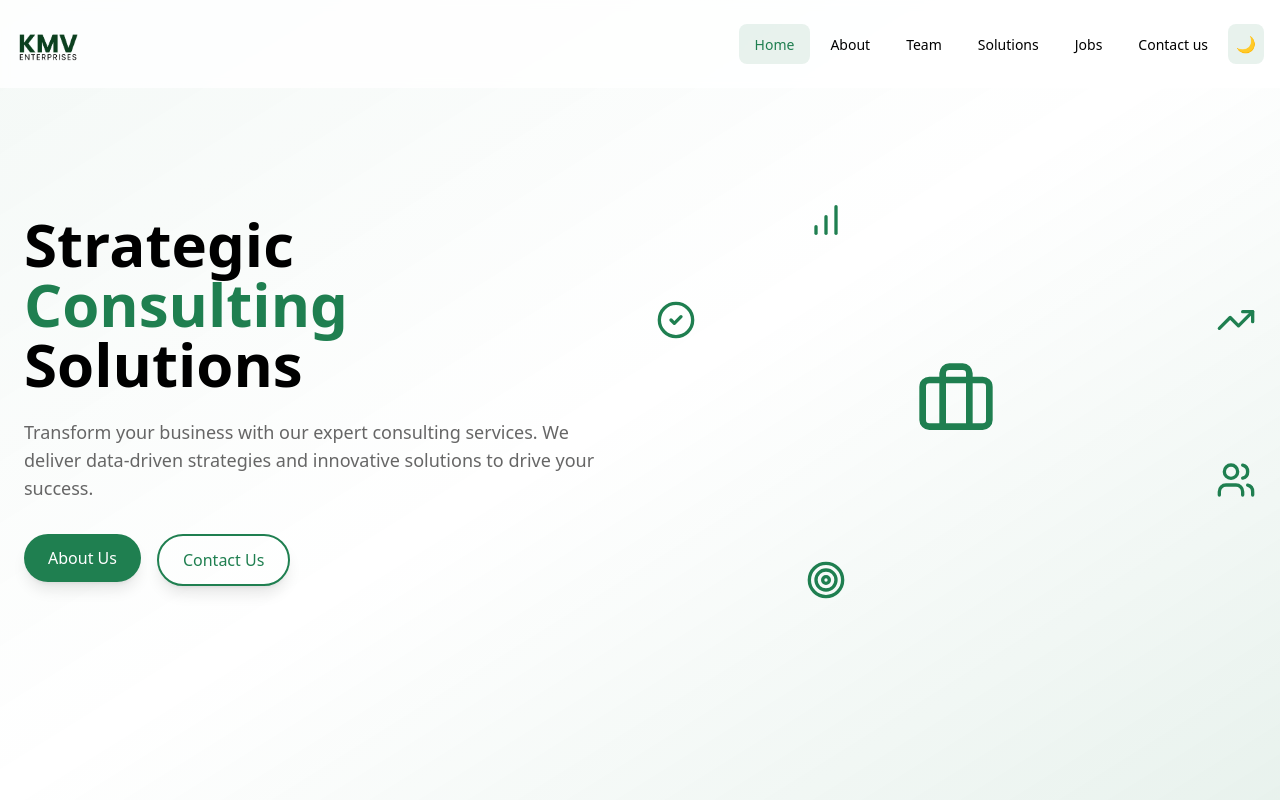
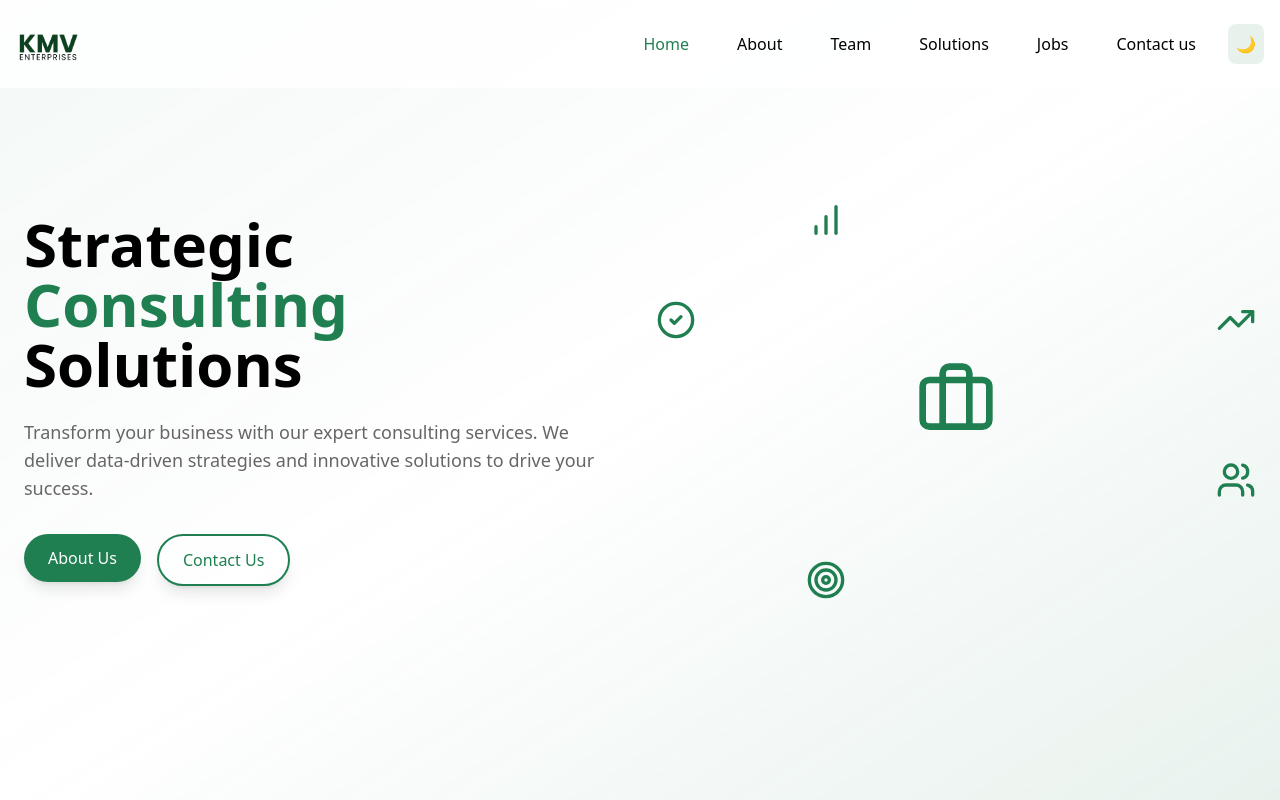
Before and after one commit to Alee-yusuf/KMV, a React (Create React App) app: page / in a window 1280 px wide. Shown: the top 800 px of the page. Built offline with nearby package versions, Linux system fonts and the light colour scheme.

Commit message:
Update Navbar.jsx

```diff
--- a/src/components/Navbar.jsx
+++ b/src/components/Navbar.jsx
@@ -1,5 +1,5 @@
 import React, { useState, useEffect } from 'react';
-import { motion, AnimatePresence } from 'framer-motion';
+import { motion } from 'framer-motion';
 import { Link } from 'react-scroll';
 import logoWhite from '../assets/images/logo-white.png';
 import logoDark from '../assets/images/logo-dark.png';
@@ -11,7 +11,6 @@ const Navbar = () => {
   const [activeSection, setActiveSection] = useState('hero');
 
   useEffect(() => {
-    // Default light mode
     setIsDarkMode(false);
     document.documentElement.classList.remove('dark');
   }, []);
@@ -36,32 +35,8 @@ const Navbar = () => {
     { name: 'Contact us', section: 'apply-now' },
   ];
 
-  const navVariants = {
-    hidden: { y: -100 },
-    visible: {
-      y: 0,
-      transition: {
-        type: "spring",
-        stiffness: 100,
-        damping: 20
-      }
-    }
-  };
-
-  const menuItemVariants = {
-    hidden: { x: -20, opacity: 0 },
-    visible: {
-      x: 0,
-      opacity: 1,
-      transition: { type: "spring", stiffness: 100 }
-    }
-  };
-
   return (
     <motion.nav
-      variants={navVariants}
-      initial="hidden"
-      animate="visible"
       className={`fixed top-0 left-0 w-full z-50 transition-all duration-300 backdrop-blur-sm ${
         isScrolled
           ? 'py-2 bg-background-light/90 dark:bg-primary/90 shadow-lg'
@@ -76,11 +51,7 @@ const Navbar = () => {
             duration={500}
             className="cursor-pointer"
           >
-            <motion.div
-              whileHover={{ scale: 1.05 }}
-              whileTap={{ scale: 0.95 }}
-              className="flex items-center"
-            >
+            <motion.div className="flex items-center">
               <img
                 src={isDarkMode ? logoWhite : logoDark}
                 alt="KMV Enterprises"
@@ -89,7 +60,8 @@ const Navbar = () => {
             </motion.div>
           </Link>
 
-          <div className="hidden md:flex items-center space-x-1">
+          {/* Desktop Navigation */}
+          <div className="hidden md:flex items-center space-x-4">
             {navItems.map((item) => (
               <Link
                 key={item.section}
@@ -99,46 +71,64 @@ const Navbar = () => {
                 spy={true}
                 offset={-100}
                 onSetActive={() => setActiveSection(item.section)}
-                className="relative px-4 py-2 group cursor-pointer"
+                className={`px-4 py-2 cursor-pointer ${
+                  activeSection === item.section
+                    ? 'text-accent'
+                    : 'text-text-light dark:text-text-dark hover:text-accent'
+                }`}
               >
-                <motion.span
-                  className={`text-sm font-medium relative z-10 ${
-                    activeSection === item.section
-                      ? 'text-accent'
-                      : 'text-text-light dark:text-text-dark hover:text-accent dark:hover:text-accent'
-                  } transition-colors duration-200`}
-                  whileHover={{ scale: 1.05 }}
-                >
-                  {item.name}
-                  <motion.div
-                    className="absolute bottom-0 left-0 w-full h-0.5 bg-accent transform scale-x-0 group-hover:scale-x-100 transition-transform duration-200"
-                  />
-                </motion.span>
-                {activeSection === item.section && (
-                  <motion.div
-                    layoutId="activeSection"
-                    className="absolute inset-0 bg-accent/10 dark:bg-accent/20 rounded-lg"
-                  />
-                )}
+                {item.name}
               </Link>
             ))}
+            <button
+              onClick={toggleDarkMode}
+              className="p-2 rounded-lg bg-accent/10 hover:bg-accent/20 text-accent"
+            >
+              {isDarkMode ? '☀️' : '🌙'}
+            </button>
+          </div>
 
-            <motion.button
+          {/* Mobile Navigation */}
+          <div className="flex md:hidden items-center space-x-4">
+            <button
               onClick={toggleDarkMode}
-              className="ml-4 p-2 rounded-lg bg-accent/10 hover:bg-accent/20 text-accent transition-all duration-200"
-              whileHover={{ scale: 1.05 }}
-              whileTap={{ scale: 0.95 }}
+              className="p-2 rounded-lg bg-accent/10 hover:bg-accent/20 text-accent"
             >
-              <motion.span
-                initial={{ rotate: 0 }}
-                animate={{ rotate: isDarkMode ? 360 : 0 }}
-                transition={{ duration: 0.5 }}
-              >
-                {isDarkMode ? '☀️' : '🌙'}
-              </motion.span>
-            </motion.button>
+              {isDarkMode ? '☀️' : '🌙'}
+            </button>
+            <button
+              onClick={() => setIsMobileMenuOpen(!isMobileMenuOpen)}
+              className="p-2 rounded-lg bg-accent/10 hover:bg-accent/20 text-accent"
+            >
+              ☰
+            </button>
           </div>
         </div>
+
+        {/* Mobile Menu */}
+        {isMobileMenuOpen && (
+          <motion.div
+            initial={{ opacity: 0, height: 0 }}
+            animate={{ opacity: 1, height: 'auto' }}
+            transition={{ duration: 0.3 }}
+            className="md:hidden bg-background-light dark:bg-primary p-4"
+          >
+            {navItems.map((item) => (
+              <Link
+                key={item.section}
+                to={item.section}
+                smooth={true}
+                duration={500}
+                spy={true}
+                offset={-100}
+                onSetActive={() => setActiveSection(item.section)}
+                className="block py-2 text-sm text-text-light dark:text-text-dark hover:text-accent"
+              >
+                {item.name}
+              </Link>
+            ))}
+          </motion.div>
+        )}
       </div>
     </motion.nav>
   );
```
